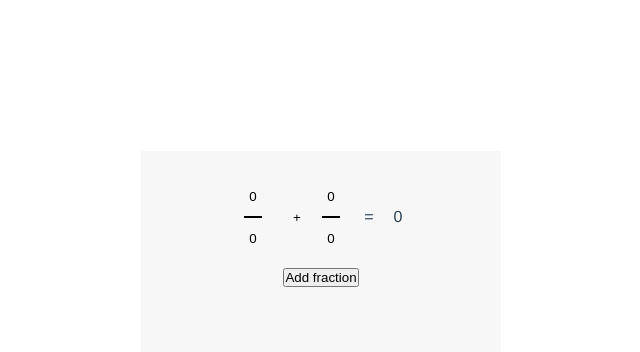
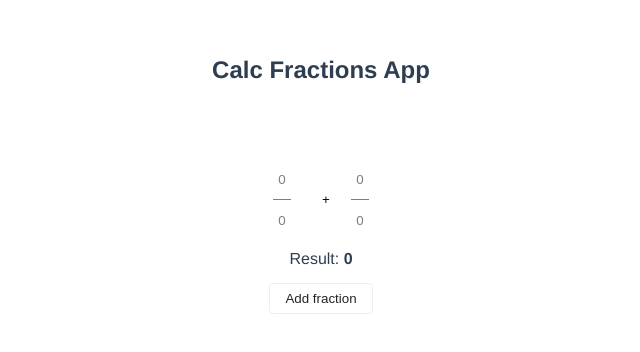
Before and after one commit to dmitrytavern/training-vue-task-fraction-calculator, a Vue app: page / in a window 1280 px wide. Shown: the part 124-476 px from the top of the page, without its empty margins (319-959 px from the left). Built offline with nearby package versions, Linux system fonts and the light colour scheme.

Commit message:
Update styles

```diff
--- a/public/index.html
+++ b/public/index.html
@@ -5,11 +5,11 @@
     <meta http-equiv="X-UA-Compatible" content="IE=edge">
     <meta name="viewport" content="width=device-width,initial-scale=1.0">
     <link rel="icon" href="<%= BASE_URL %>favicon.ico">
-    <title><%= htmlWebpackPlugin.options.title %></title>
+    <title>Calc Fractions</title>
   </head>
   <body>
     <noscript>
-      <strong>We're sorry but <%= htmlWebpackPlugin.options.title %> doesn't work properly without JavaScript enabled. Please enable it to continue.</strong>
+      <strong>We're sorry but myapp doesn't work properly without JavaScript enabled. Please enable it to continue.</strong>
     </noscript>
     <div id="app"></div>
     <!-- built files will be auto injected -->
--- a/src/App.vue
+++ b/src/App.vue
@@ -1,5 +1,6 @@
 <template>
 	<div class="app">
+		<h1>Calc Fractions App</h1>
 		<div class="container">
 			<Math />
 		</div>
@@ -39,35 +40,26 @@ body {
 	height: 100%;
 }
 
+h1 {
+	font-size: 24px;
+}
+
 .app {
 	display: flex;
 	justify-content: center;
-	align-items: center;
-	height: 100%;
+	flex-direction: column;
+	padding-top: 180px;
 }
 
 .container {
-	min-width: 360px;
-	min-height: 250px;
-	background: #f7f7f7;
+	margin-top: 30px;
 }
 
-
 .btn {
-	width: 20px;
-	height: 20px;
 	border-radius: 4px;
-	display: flex;
-	align-items: center;
-	justify-content: center;
 	cursor: pointer;
-	margin-top: 15px;
 	border: none;
 	outline: none;
 	background: none;
 }
-
-.btn-remove {
-
-}
 </style>
--- a/src/components/math-fraction.vue
+++ b/src/components/math-fraction.vue
@@ -1,7 +1,6 @@
 <template>
 
 	<div class="math__fraction-container">
-
 		<div class="math__fraction-operator" v-if="index !== 0">
 			<select class="math__fraction-select" v-model="fraction.operator">
 				<option value="+">+</option>
@@ -9,7 +8,7 @@
 			</select>
 		</div>
 
-		<div class="math__fraction">
+		<div class="math__fraction" :class="classes">
 			<MathFractionInput v-model="fraction.numerator" />
 			<span></span>
 			<MathFractionInput v-model="fraction.denominator" />
@@ -21,7 +20,6 @@
 			</button>
 		</div>
 	</div>
-
 </template>
 
 <script lang="ts">
@@ -38,6 +36,19 @@ export default defineComponent({
 		index: Number,
 		canRemove: Boolean,
 	},
+	computed: {
+		classes(): object {
+			const val = this.fraction.numerator / this.fraction.denominator
+			return {
+				'is-inactive':
+						val === 0 ||
+						this.fraction.numerator === 0 ||
+						this.fraction.denominator === 0 ||
+						isNaN(this.fraction.numerator) ||
+						isNaN(this.fraction.numerator)
+			}
+		}
+	},
 	methods: {
 		remove() {
 			this.$emit('remove', this.index)
@@ -48,15 +59,21 @@ export default defineComponent({
 
 <style scoped>
 .math__fraction {
+	position: relative;
 	display: flex;
 	flex-direction: column;
 	align-items: center;
 }
 
+.math__fraction.is-inactive {
+	opacity: .5;
+}
+
 .math__fraction-container {
+	position: relative;
 	display: flex;
 	align-items: center;
-	padding: 0 10px;
+	padding: 20px 10px 0;
 }
 
 .math__fraction-operator {
@@ -65,7 +82,7 @@ export default defineComponent({
 
 .math__fraction span {
 	width: 70%;
-	height: 2px;
+	height: 1px;
 	background: #000;
 	margin: 5px 0;
 }
@@ -89,7 +106,16 @@ input::-webkit-inner-spin-button {
 }
 
 .math__fraction-btn {
+	width: 20px;
+	height: 20px;
+	position: absolute;
+	top: 0;
+	left: 50%;
+	transform: translate(-50%, -100%);
 	padding: 3px;
+	display: flex;
+	align-items: center;
+	justify-content: center;
 }
 
 .math__fraction-btn > svg {
--- a/src/components/math.vue
+++ b/src/components/math.vue
@@ -11,12 +11,13 @@
 				v-on:remove="removeFraction"
 		/>
 
-		<div class="math__symbol">=</div>
-		<div class="math__result">{{ math }}</div>
-
 	</div>
 
-	<button class="math__add" @click="addFraction">Add fraction</button>
+	<div class="math__result">
+		Result: <b>{{ math }}</b>
+	</div>
+
+	<button class="math__btn-add btn" @click="addFraction">Add fraction</button>
 </template>
 
 <script lang="ts">
@@ -88,12 +89,18 @@ export default defineComponent({
 	margin-top: 30px;
 }
 
-.math__symbol,
 .math__result {
-	padding: 0 10px;
+	margin-top: 15px;
 }
 
-.math__add {
+.math__btn-add {
 	margin-top: 15px;
+	border: 1px solid #eee;
+	padding: 7px 15px;
+	color: #242424;
+	transition: all .180s;
+}
+.math__btn-add:hover {
+	background: #eeeeee;
 }
 </style>
```
Also changed, not shown: src/components/math-fraction-input.vue (+5 -3 lines).
